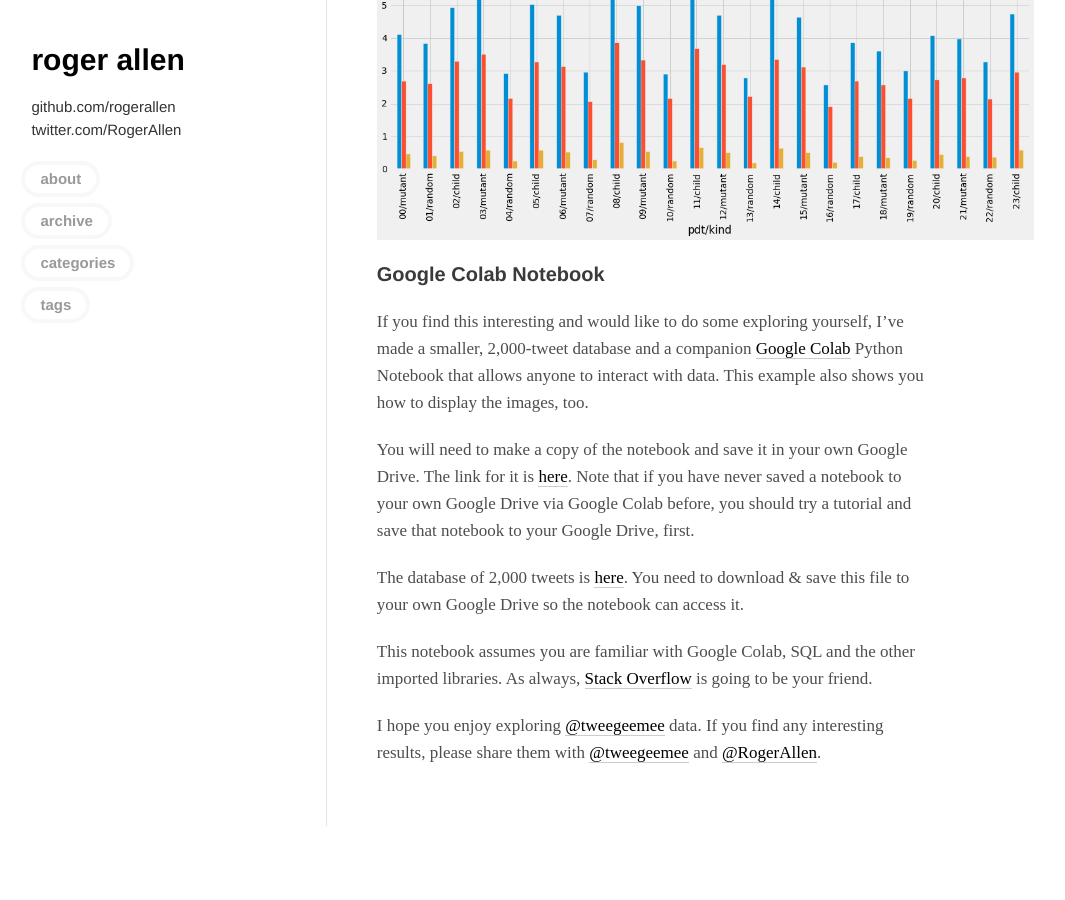
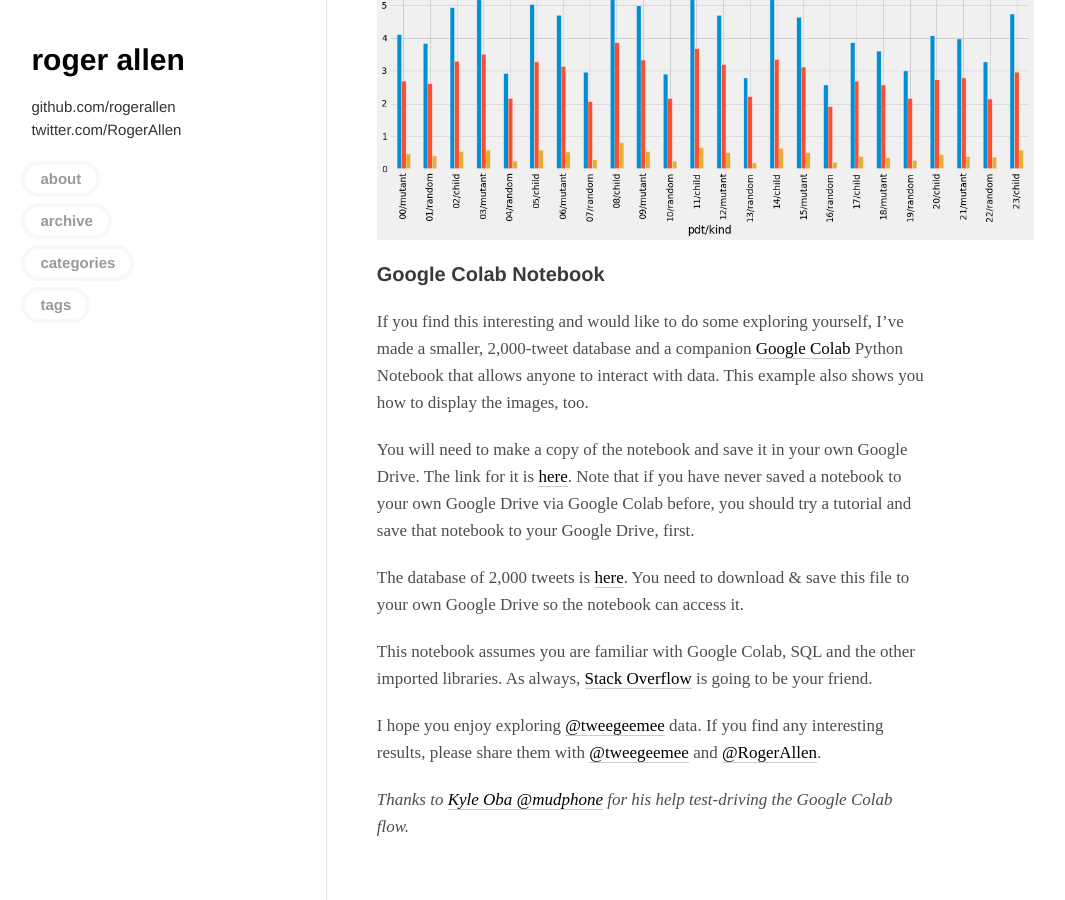
Before and after one commit to rogerallen/rogerallen.github.com, a Jekyll site: the page built from _posts/2020-07-27-exploring-tweegeemee-data.md, in a window 1280 px wide and 900 px high, scrolled down 2676 px. Shown: the whole window, without its empty margins (7-1072 px from the left). Built offline with Jekyll 4.4.1, drawn with Linux system fonts in a browser that asks for light colours; nearby versions of some CDN libraries; before the commit the page ends 3502 px from its top, so only the background shows below that.

Commit message:
ack kyle

```diff
--- a/_posts/2020-07-27-exploring-tweegeemee-data.md
+++ b/_posts/2020-07-27-exploring-tweegeemee-data.md
@@ -97,3 +97,5 @@ The database of 2,000 tweets is [here](https://drive.google.com/file/d/152PGTHKm
 This notebook assumes you are familiar with Google Colab, SQL and the other imported libraries.  As always, [Stack Overflow](https://stackoverflow.com/) is going to be your friend.
 
 I hope you enjoy exploring [@tweegeemee](https://twitter.com/tweegeemee) data.  If you find any interesting results, please share them with [@tweegeemee](https://twitter.com/tweegeemee) and [@RogerAllen](https://twitter.com/RogerAllen).
+
+*Thanks to [Kyle Oba @mudphone](https://twitter.com/mudphone) for his help test-driving the Google Colab flow.*
```
